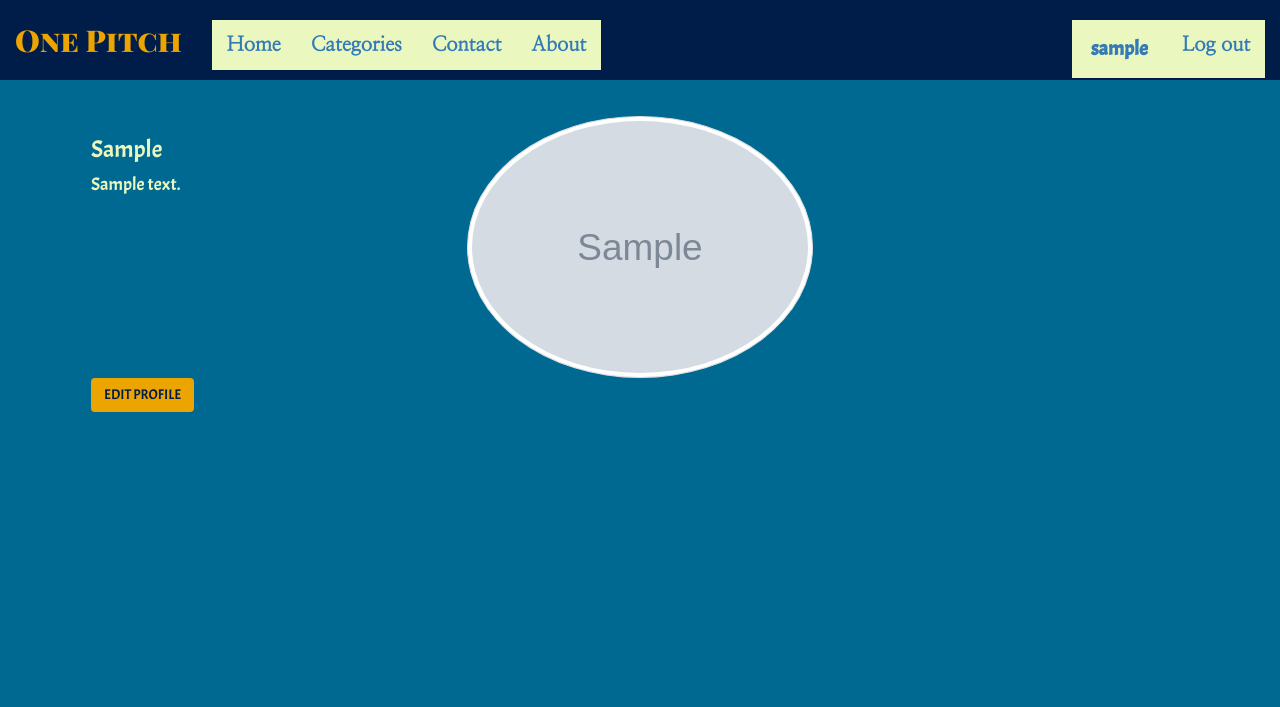
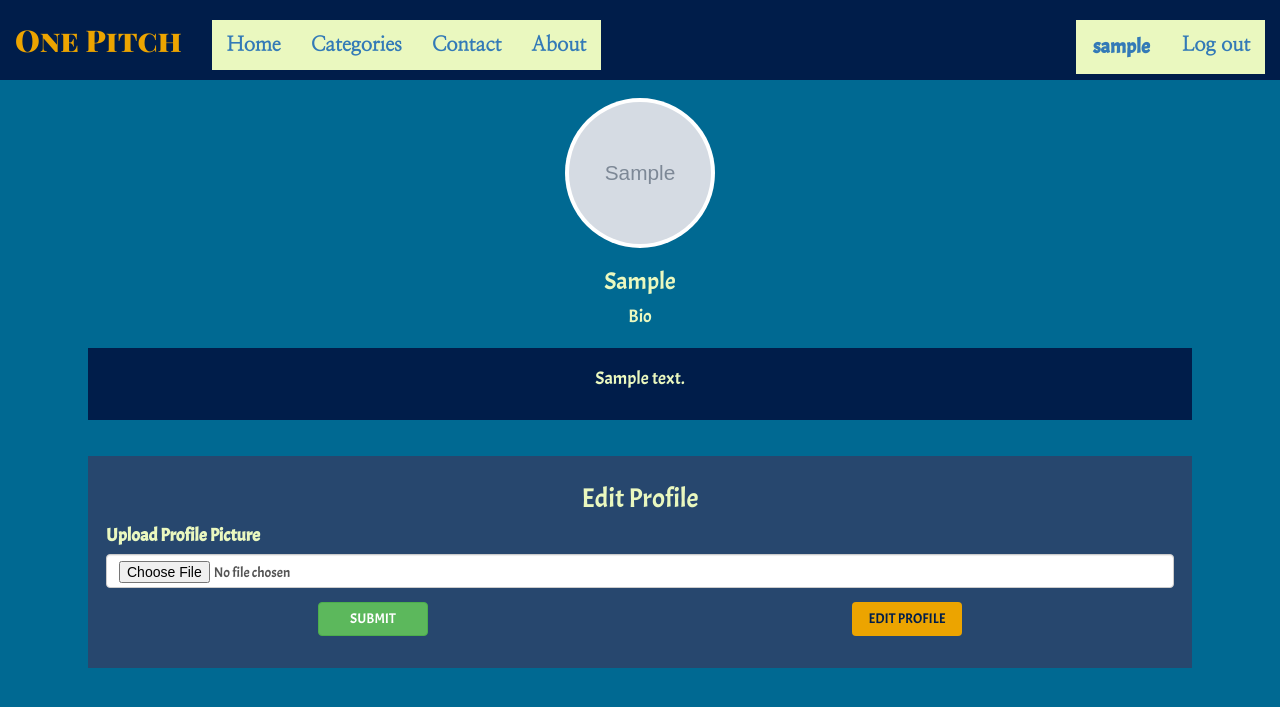
Before and after one commit to Flokots/one-pitch, a Flask app: a page that uses app/templates/navbar.html in a window 1280 px wide. Shown: the top 707 px of the page. Run offline with Flask 2, Linux system fonts and the light colour scheme; a user stored in the database is signed in; tables that the repository leaves empty hold one stand-in row (values such as "Sample post"); grey boxes marked "Sample" are stand-in pictures; some libraries are stand-ins or nearby versions; some web fonts are replaced.

Commit message:
upload photos

```diff
--- a/app/__init__.py
+++ b/app/__init__.py
@@ -2,6 +2,7 @@ from flask import Flask
 from flask_bootstrap import Bootstrap
 from flask_sqlalchemy import  SQLAlchemy
 from flask_login import LoginManager
+from flask_uploads import UploadSet, configure_uploads, IMAGES
 
 from config import config_options
 
@@ -12,11 +13,16 @@ login_manager = LoginManager()
 login_manager._session_protection = 'strong'
 login_manager.login_view = 'auth.login'
 
+photos = UploadSet('photos', IMAGES)
+
 def create_app(config_name):
   app = Flask(__name__)
 
   # Creating the app configurations
   app.config.from_object(config_options[config_name])
+
+  # configure UploadSet
+  configure_uploads(app, photos)
 
   # Initializing flask extensions
   bootstrap.init_app(app)
--- a/app/main/views.py
+++ b/app/main/views.py
@@ -1,10 +1,11 @@
-from flask import render_template,redirect, url_for, abort
+from crypt import methods
+from flask import render_template,redirect, url_for, abort, request
 from flask_login import login_required
 
 from . import main
 from ..models import User, Comment
 from .forms import UpdateProfile
-from .. import db
+from .. import db, photos
 
 @main.route('/')
 def index():
@@ -45,6 +46,19 @@ def update_profile(uname):
   return render_template('profile/update.html', form=form)
 
 
+@main.route('/user/<uname>/update/pic', methods=['POST'])
+@login_required
+def update_pic(uname):
+  user = User.query.filter_by(username=uname).first()
+
+  if 'photo' in request.files:
+    filename = photos.save(request.files['photo'])
+    path = f'photos/{filename}'
+    user.profile_pic_path = path
+    db.session.commit()
+
+  return redirect(url_for('main.profile', uname=uname))
+
 
 @main.route('/categories')
 def categories():
--- a/app/static/css/login.css
+++ b/app/static/css/login.css
@@ -26,7 +26,7 @@ body,html {
 .profile {
   background-color: #006992;
   color: #EAF8BF;
-  padding: 2em;
+  /* padding: 2em; */
   font-family: 'Acme', sans-serif;
   font-size: large;
 }
@@ -35,10 +35,43 @@ body,html {
   text-decoration: underline;
 }
 
+.img {
+  max-width: 100%;
+  max-height: 100%;
+}
 .img-thumbnail {
   border-radius: 50%;
+  border: none;
+  height: 150px;
+  width: 150px;
+  margin-top: 1em;
 }
+.img-container {
+  margin-left: auto;
+  margin-right: auto;
+  text-align: center;
+}
+
 .btn1-color {
   background-color:#ECA400;
   color:#001D4A;
 }
+.bio {
+  background-color:#001D4A;
+  color:#EAF8BF;
+  padding: 1em;
+  margin: 1em;
+}
+h5 {
+  font-size: 1.5em;
+  text-align: center;
+}
+
+.button-row {
+  margin: 1em;
+  width: 110px;
+}
+.center-row {
+  margin-right: auto;
+  margin-left: auto;
+}
--- a/app/templates/index.html
+++ b/app/templates/index.html
@@ -20,8 +20,6 @@
         <a class="btn btn-color btn-xl text-uppercase" href="">Pitch an idea</a>
         <a class="btn btn1-color btn-xl text-uppercase" href="">View Pitches</a>
       </div>
-
-
     </div>
   </header>
 
--- a/app/templates/navbar.html
+++ b/app/templates/navbar.html
@@ -24,7 +24,7 @@
       </ul>
       <ul class="nav navbar-nav navbar-right">
         {% if current_user.is_authenticated %}
-        <li style="color: #001D4A; padding: 4px; font-family: 'Acme', sans-serif;">
+        <li style="color: #001D4A; padding: 2px; font-family: 'Acme', sans-serif;">
           <a href="{{url_for('main.profile',uname=current_user.username)}}">
             {{current_user.username}}
           </a>
--- a/app/templates/profile/profile.html
+++ b/app/templates/profile/profile.html
@@ -12,35 +12,49 @@
 
 {% block content %}
 <div class="container profile">
+   <!--Display profile photo-->
+   <div class="img-container">
+    {% if user.profile_pic_path %}
+    <img src="{{url_for('static', filename=user.profile_pic_path)}}" alt="" class="img-thumbnail">
+    {% else %}
+    <img src="../../static/images/profilepic.webp" alt="" class="img-thumbnail">
+    {% endif %}
+  </div>
   <div class="row">
+    <h3 class="text-center"> {{ user.username | capitalize }} </h3>
     <!--Displaying Username-->
-      <div class="col-md-4">
-        <h3> {{ user.username | capitalize }} </h3>
-
+    <div class="container align-center">
       <!--Displaying user bio -->
+      <p class="text-center">Bio</p>
+      <div class="bio text-center">
         {% if user.bio %}
         <p> {{user.bio}} </p>
         {% else %}
         <p> {{user.username | capitalize }} has no bio </p>
         {% endif %}
       </div>
-
-      <!--Display profile photo-->
-      <div class="col-md-4">
-        {% if user.profile_pic_path %}
-        <img src="{{url_for('static', filename=user.profile_pic_path)}}" alt="" class="img-thumbnail">
-        {% else %}
-        <img src="{{url_for('static', filename=profilepic)}}" alt="" class="img-thumbnail">
-        {% endif %}
     </div>
+  </div>
+  <div>
     {% if user == current_user %}
-        <div class="col-md-12">
-          <a class="btn btn1-color btn-xl text-uppercase" href="{{url_for('main.update_profile', uname=user.username)}}">
+    <div class="form">
+      <h5>Edit Profile</h5>
+      <form action="{{url_for('main.update_pic', uname=user.username)}}" method="post" enctype="multipart/form-data">
+        <div class="mb-3">
+          <label class="form-label">Upload Profile Picture</label>
+          <input type="file" name="photo" class="form-control">
+        </div>
+        <div class="row center-row justify-content-center">
+          <div class="col-md-6 col-sm-6 text-center">
+            <input type="submit" class="btn btn-success btn-xl text-uppercase button-row">
+          </div>
+          <div class="col-md-6 col-sm-6 text-center">
+            <a class="btn btn1-color btn-xl text-uppercase button-row"
+              href="{{url_for('main.update_profile', uname=user.username)}}">
               Edit Profile
             </a>
-            <!-- <a href="{{url_for('main.update_profile', uname=user.username)}}" class="prof-link">
-              Edit Profile
-            </a> -->
+        </div>
+      </form>
     </div>
     {% endif %}
   </div>
--- a/config.py
+++ b/config.py
@@ -4,8 +4,9 @@ class Config:
   '''
   General configuration parent class
   '''
-  SECRET_KEY = '<Flask WTF Secret Key>'
-  SQLALCHEMY_DATABASE_URI = 'postgresql+psycopg2://flo:flo@localhost:5433/onepitch'
+  SECRET_KEY='<Flask WTF Secret Key>'
+  SQLALCHEMY_DATABASE_URI='postgresql+psycopg2://flo:flo@localhost:5433/onepitch'
+  UPLOADED_PHOTOS_DEST='app/static/photos'
 
 
 class ProdConfig(Config):
```
Also changed, not shown: app/static/images/istockphoto-1321462048-170667a.jpg (added), app/static/photos/istockphoto-1321462048-170667a.jpg (added), app/static/photos/passport.jpg (added), app/static/photos/passport_1.jpg (added). Lines whose indentation alone changed are shown as unchanged.
